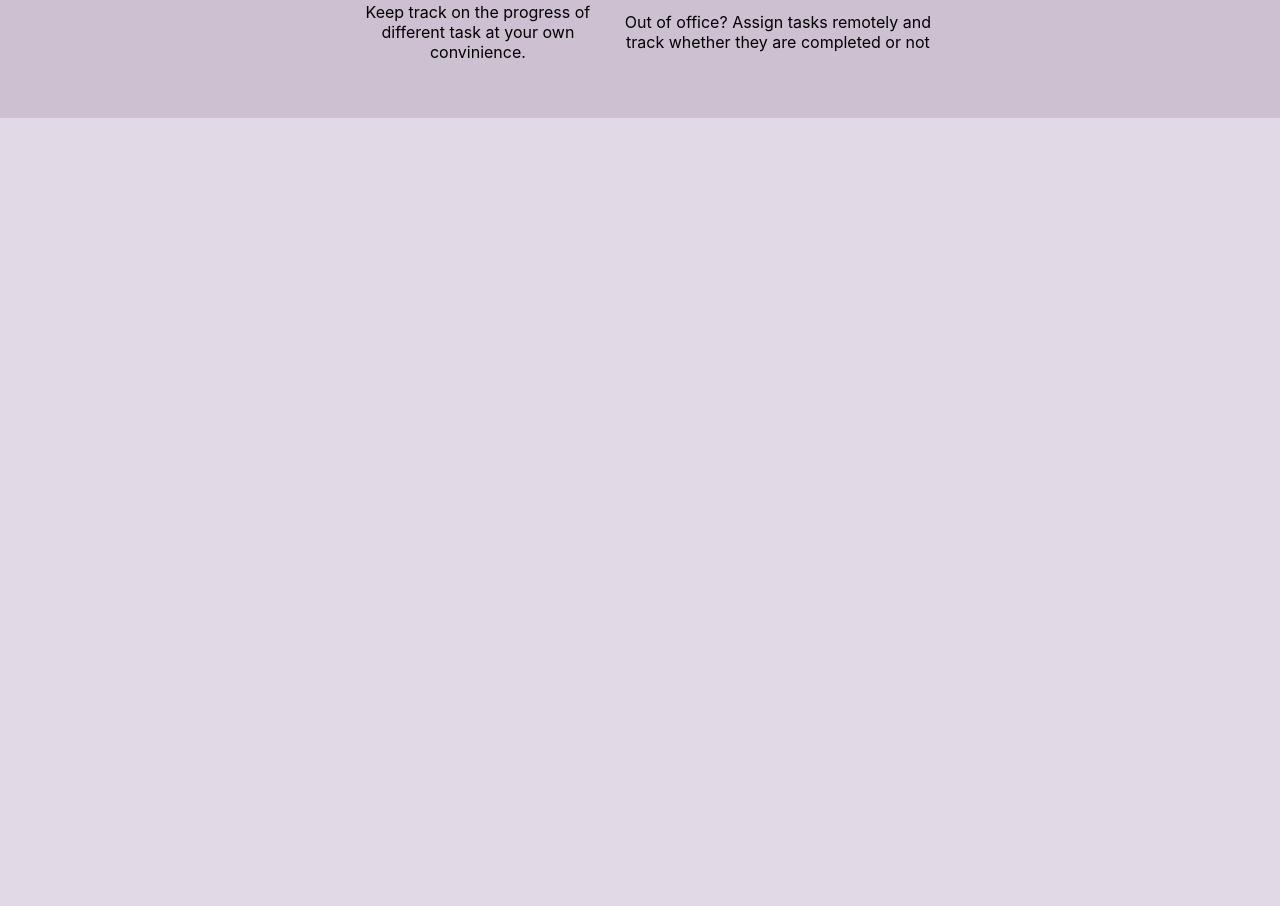
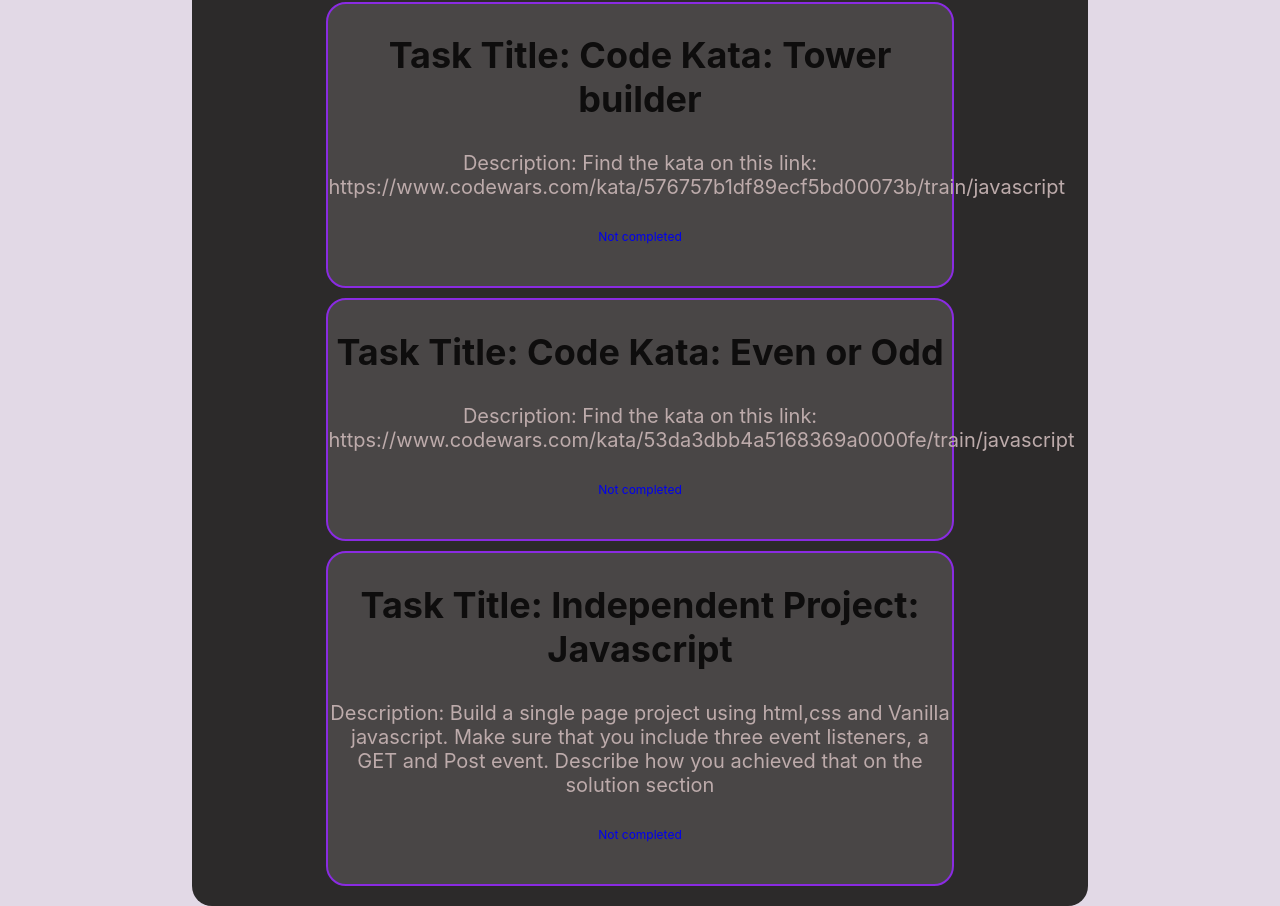
Before and after one commit to Maureenkamau03/Task-Monitor, a React (Create React App) app: page /tasks in a window 1280 px wide. Shown: the part 1390-2296 px from the top of the page. Before the commit the page ends 1508 px from the top, so only its background shows below. Built offline with nearby package versions, Linux system fonts and the light colour scheme; data requests are answered from the project's data file.

Commit message:
repositioning footer, styling showItem component

```diff
--- a/db.json
+++ b/db.json
@@ -53,6 +53,15 @@
 			"solution": "",
 			"comments": "",
 			"completed": false
+		},
+		{
+			"id": 7,
+			"studentName": "Maureen",
+			"title": "Independent Project: Javascript",
+			"description": "Build a single page project using html,css and Vanilla javascript. Make sure that you include three event listeners, a GET and Post event. Describe how you achieved that on the solution section",
+			"solution": "",
+			"comments": "",
+			"completed": false
 		}
 	]
 }
--- a/src/App.jsx
+++ b/src/App.jsx
@@ -1,7 +1,7 @@
 import React from "react";
 import { BrowserRouter, Route, Routes } from "react-router-dom";
 import "./App.css";
-import Footer from "./Components/Footer";
+// import Footer from "./Components/Footer";
 import Home from "./Components/Home";
 import Navbar from "./Components/Navbar";
 import ShowTask from "./Components/ShowTask";
@@ -50,7 +50,7 @@ function App() {
 					/>
 					<Route path="/tasks/1" element={<h1>404 Not Found</h1>} />
 				</Routes>
-				<Footer />
+				{/* <Footer /> */}
 			</BrowserRouter>
 		</div>
 	);
--- a/src/Components/Home.jsx
+++ b/src/Components/Home.jsx
@@ -1,6 +1,6 @@
 import React from "react";
 import "../styles/Home.css";
-// import Footer from "./Footer";
+import Footer from "./Footer";
 
 function Home() {
 	return (
@@ -25,7 +25,7 @@ function Home() {
 					alt=""
 				/>
 			</div>
-			{/* <Footer /> */}
+			<Footer />
 		</div>
 	);
 }
--- a/src/Components/ShowTask.jsx
+++ b/src/Components/ShowTask.jsx
@@ -36,11 +36,14 @@ function ShowTask({
 			});
 	};
 	return (
-		<div>
+		<div className="taskitem">
 			<div className="tasktitle_name">
 				<h2>Task Title: {title}</h2>
 			</div>
-			<div className="desc">Description: {description}</div>
+			<div className="desc">
+				<span>Description: </span>
+				{description}
+			</div>
 			{!complete ? (
 				<form action="" onSubmit={submitHandler}>
 					<label htmlFor="solution">Solution </label>
--- a/src/styles/TaskItem.css
+++ b/src/styles/TaskItem.css
@@ -3,6 +3,7 @@
 	justify-content: space-around;
 	align-items: center;
 	color: rgb(14, 13, 13);
+	font-size: 24px;
 }
 .taskitem {
 	border-radius: 20px;
@@ -16,8 +17,11 @@
 }
 .desc {
 	color: rgb(189, 171, 171);
-	font-size: 15px;
+	font-size: 20px;
 	margin-bottom: 30px;
+}
+.desc span {
+	color: black;
 }
 input {
 	margin-right: 10px;
```
